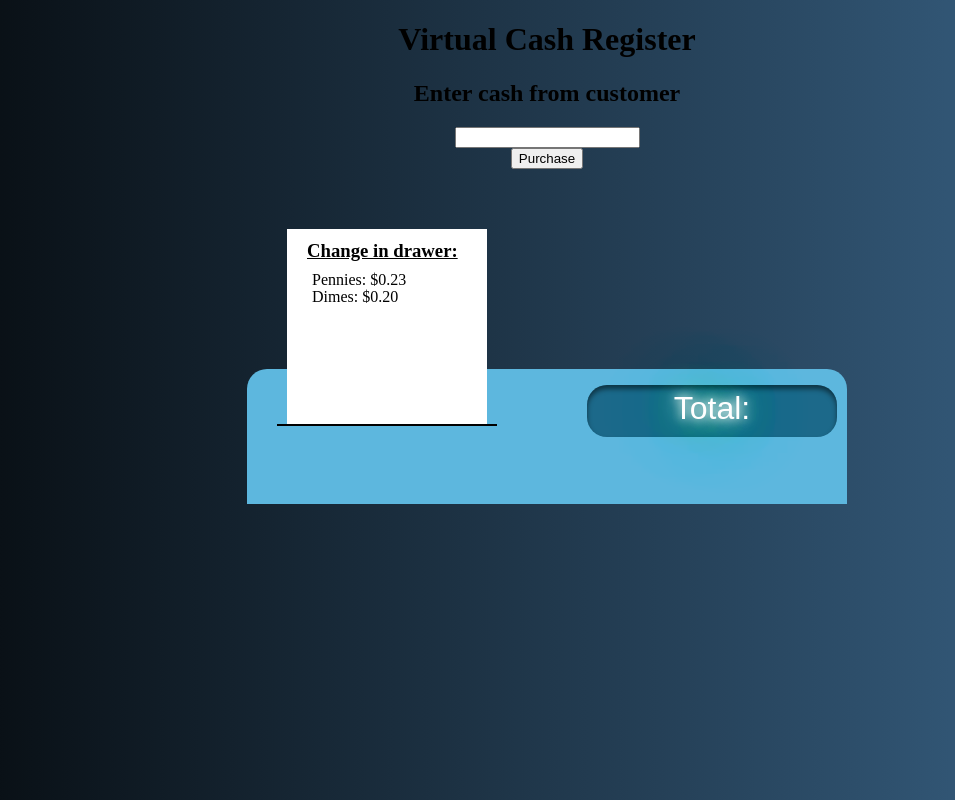
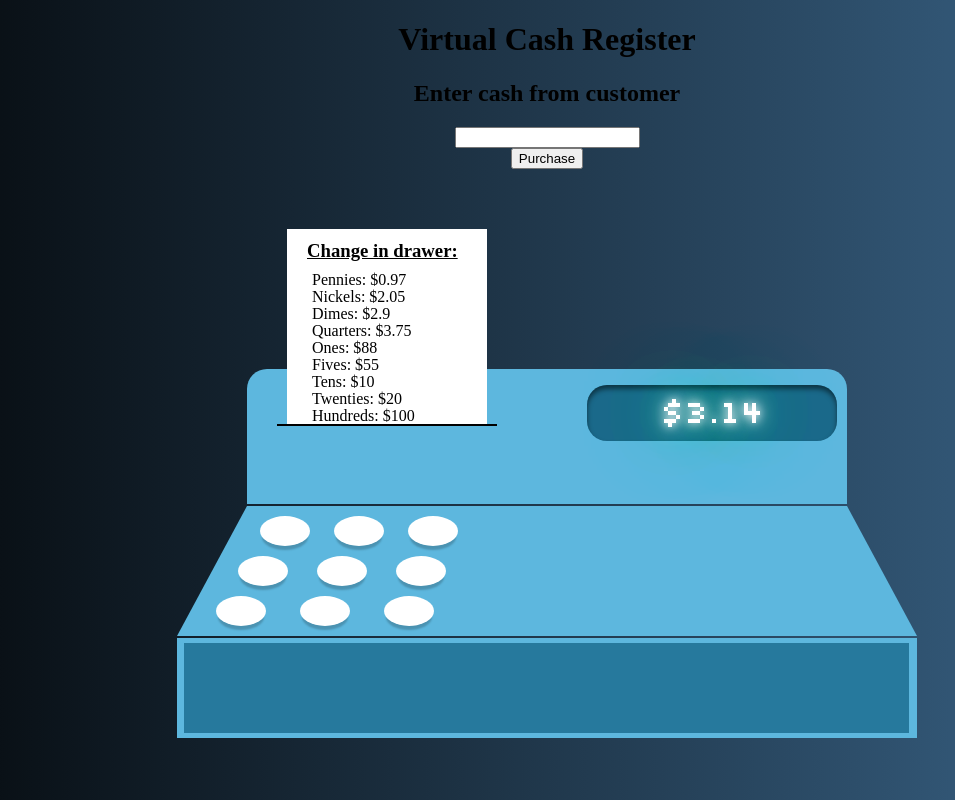
Before and after one commit to ericksonl/JsAlgoDataStructures, a plain HTML site: page CashRegister/index.html in a window 1280 px wide. Shown: the whole page, without its empty margins (93-1048 px from the left). Drawn offline with Linux system fonts and the light colour scheme.

Commit message:
Making a cash register

```diff
--- a/CashRegister/index.html
+++ b/CashRegister/index.html
@@ -6,6 +6,7 @@
     <meta name="viewport" content="width=device-width, initial-scale=1.0" />
     <link rel="preconnect" href="https://fonts.googleapis.com">
     <link rel="preconnect" href="https://fonts.gstatic.com" crossorigin>
+    <link href="https://fonts.googleapis.com/css2?family=Silkscreen:wght@400;700&display=swap" rel="stylesheet">
     <link rel="stylesheet" href="./styles.css">
 </head>
 
@@ -23,12 +24,36 @@
                 <div id="change-wrapper">
                     <div id="change">
                         <h3>Change in drawer:</h3>
-                        <p>Pennies: $0.23</p>
-                        <p>Dimes: $0.20</p>
+                        <p>Pennies: $0.97</p>
+                        <p>Nickels: $2.05</p>
+                        <p>Dimes: $2.9</p>
+                        <p>Quarters: $3.75</p>
+                        <p>Ones: $88</p>
+                        <p>Fives: $55</p>
+                        <p>Tens: $10</p>
+                        <p>Twenties: $20</p>
+                        <p>Hundreds: $100</p>
                     </div>
                 </div>
                 <div id="bottom-content">
-                    <h2 id="total">Total: </h2>
+                    <h2 id="total">$3.14</h2>
+                </div>
+            </div>
+            <div id="extra-shapes">
+                <div id="drawer-top"></div>
+                <div class="ovals">
+                    <div class="oval1"></div>
+                    <div class="oval2"></div>
+                    <div class="oval3"></div>
+                    <div class="oval4"></div>
+                    <div class="oval5"></div>
+                    <div class="oval6"></div>
+                    <div class="oval7"></div>
+                    <div class="oval8"></div>
+                    <div class="oval9"></div>
+                </div>
+                <div id="drawer-bottom">
+                    <div id="drawer-bottom-inset"></div>
                 </div>
             </div>
         </div>
```
